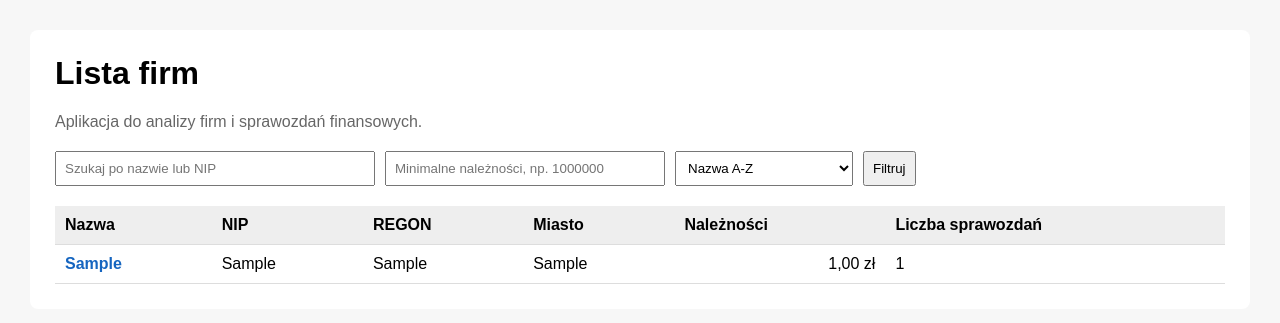
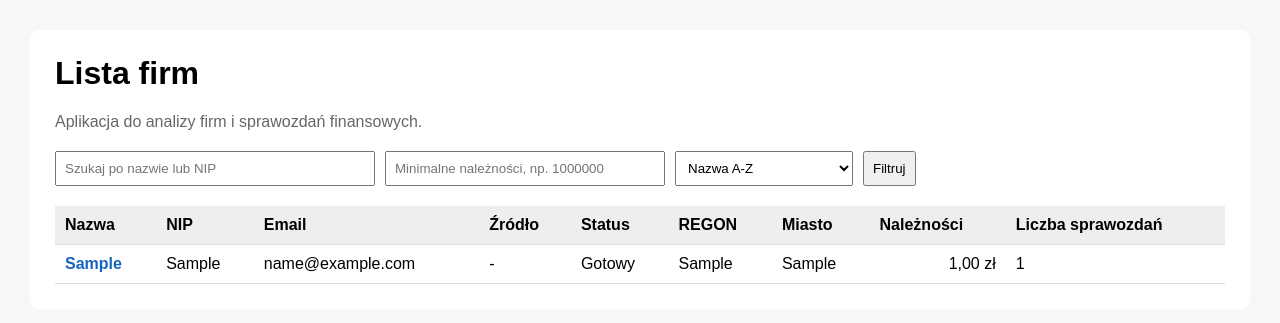
Before and after one commit to Stazus/projekt_django, a Django app: page / in a window 1280 px wide. Shown: the top 323 px of the page. Run offline with Django 5.2, Linux system fonts and the light colour scheme; tables that the repository leaves empty hold one stand-in row (values such as "Sample post").

Commit message:
Dodanie emaili, źródeł emaili i statusów kontaktu firm

```diff
--- a/firmy_django/models.py
+++ b/firmy_django/models.py
@@ -1,4 +1,16 @@
 from django.db import models
+
+
+EMAIL_ZRODLO_CHOICES = [
+    ("", "Brak"),
+    ("recznie", "Ręcznie"),
+    ("xml", "XML"),
+    ("strona_www", "Strona internetowa"),
+    ("ceidg", "CEIDG / biznes.gov.pl"),
+    ("gus_regon", "GUS REGON"),
+    ("krs", "KRS"),
+    ("inne", "Inne"),
+]
 
 
 class Firma(models.Model):
@@ -6,6 +18,13 @@ class Firma(models.Model):
     nip = models.CharField(max_length=20, blank=True)
     regon = models.CharField(max_length=20, blank=True)
     miasto = models.CharField(max_length=100, blank=True)
+    email = models.EmailField(blank=True)
+    email_zrodlo = models.CharField(
+        max_length=50,
+        choices=EMAIL_ZRODLO_CHOICES,
+        blank=True,
+    )
+    email_zrodlo_opis = models.CharField(max_length=255, blank=True)
 
     def __str__(self):
         return self.nazwa
--- a/firmy_django/templates/firmy_django/index.html
+++ b/firmy_django/templates/firmy_django/index.html
@@ -14,7 +14,7 @@
         }
 
         .container {
-            max-width: 1300px;
+            max-width: 1400px;
             margin: auto;
             background: white;
             padding: 25px;
@@ -75,6 +75,10 @@
             gap: 10px;
             flex-wrap: wrap;
             align-items: center;
+        }
+
+        .email {
+            white-space: nowrap;
         }
     </style>
 </head>
@@ -151,6 +155,9 @@
             <tr>
                 <th>Nazwa</th>
                 <th>NIP</th>
+                <th>Email</th>
+                <th>Źródło</th>
+                <th>Status</th>
                 <th>REGON</th>
                 <th>Miasto</th>
                 <th>Należności</th>
@@ -170,7 +177,42 @@
                 </td>
 
                 <td>{{ firma.nip|default:"-" }}</td>
+
+
+
+                <td>
+                    {% if firma.email %}
+                        <span title="Źródło: {{ firma.get_email_zrodlo_display }}{% if firma.email_zrodlo_opis %} | {{ firma.email_zrodlo_opis }}{% endif %}">
+                            {{ firma.email }}
+                        </span>
+                    {% else %}
+                        -
+                    {% endif %}
+                </td>
+
+                <td>
+                    {% if firma.email_zrodlo %}
+                        <span title="{{ firma.email_zrodlo_opis }}">
+                            {{ firma.get_email_zrodlo_display }}
+                        </span>
+                    {% else %}
+                        -
+                    {% endif %}
+                </td>
+
+                <td>
+                    {% if firma.email %}
+                        Gotowy
+                    {% else %}
+                        Brak emaila
+                    {% endif %}
+                </td>
+
+
                 <td>{{ firma.regon|default:"-" }}</td>
+
+
+
                 <td>{{ firma.miasto|default:"-" }}</td>
 
                 <td class="kwota">
@@ -188,7 +230,7 @@
             </tr>
             {% empty %}
             <tr>
-                <td colspan="6">
+                <td colspan="9">
                     Brak firm spełniających podane kryteria.
                 </td>
             </tr>
```
Also changed, not shown: firmy_django/admin.py (+18 -2 lines), firmy_django/templates/firmy_django/szczegoly_firmy.html (+31 -7 lines), firmy_django/migrations/0005_firma_email_firma_email_zrodlo.py (added), firmy_django/migrations/0006_alter_firma_email_zrodlo.py (added), firmy_django/migrations/0007_firma_email_zrodlo_opis.py (added).
